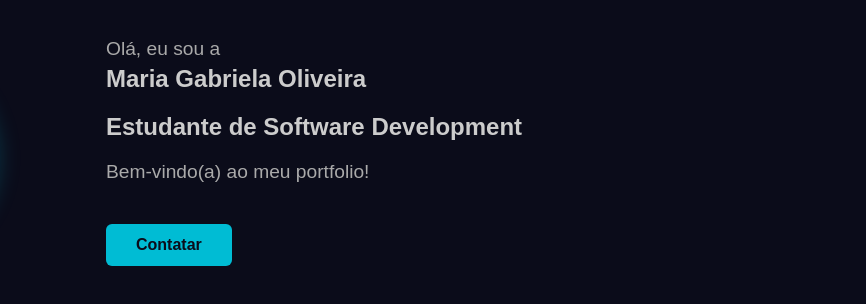
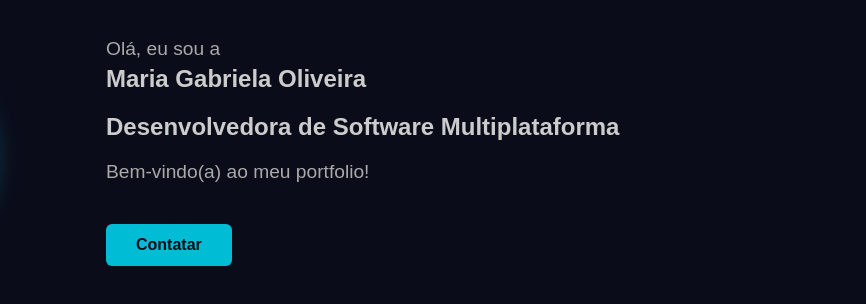
Before and after one commit to fatec-sjc-dsm-portfolio/ra1461392321042, a website: page docs/index.html in a window 1280 px wide. Shown: the part 328-632 px from the top of the page, 414-1280 px from the left. Drawn offline with Linux system fonts and the light colour scheme.

Commit message:
Update job title to Software Multiplatform Developer

```diff
--- a/docs/pages/home.html
+++ b/docs/pages/home.html
@@ -5,7 +5,7 @@
     <div class="hero-text">
         <p>Olá, eu sou a</p>
         <h2>Maria Gabriela Oliveira</h2>
-        <h2>Estudante de Software Development</h2>
+        <h2>Desenvolvedora de Software Multiplataforma</h2>
         <p>Bem-vindo(a) ao meu portfolio!</p>
         <br>
         <br>
```
